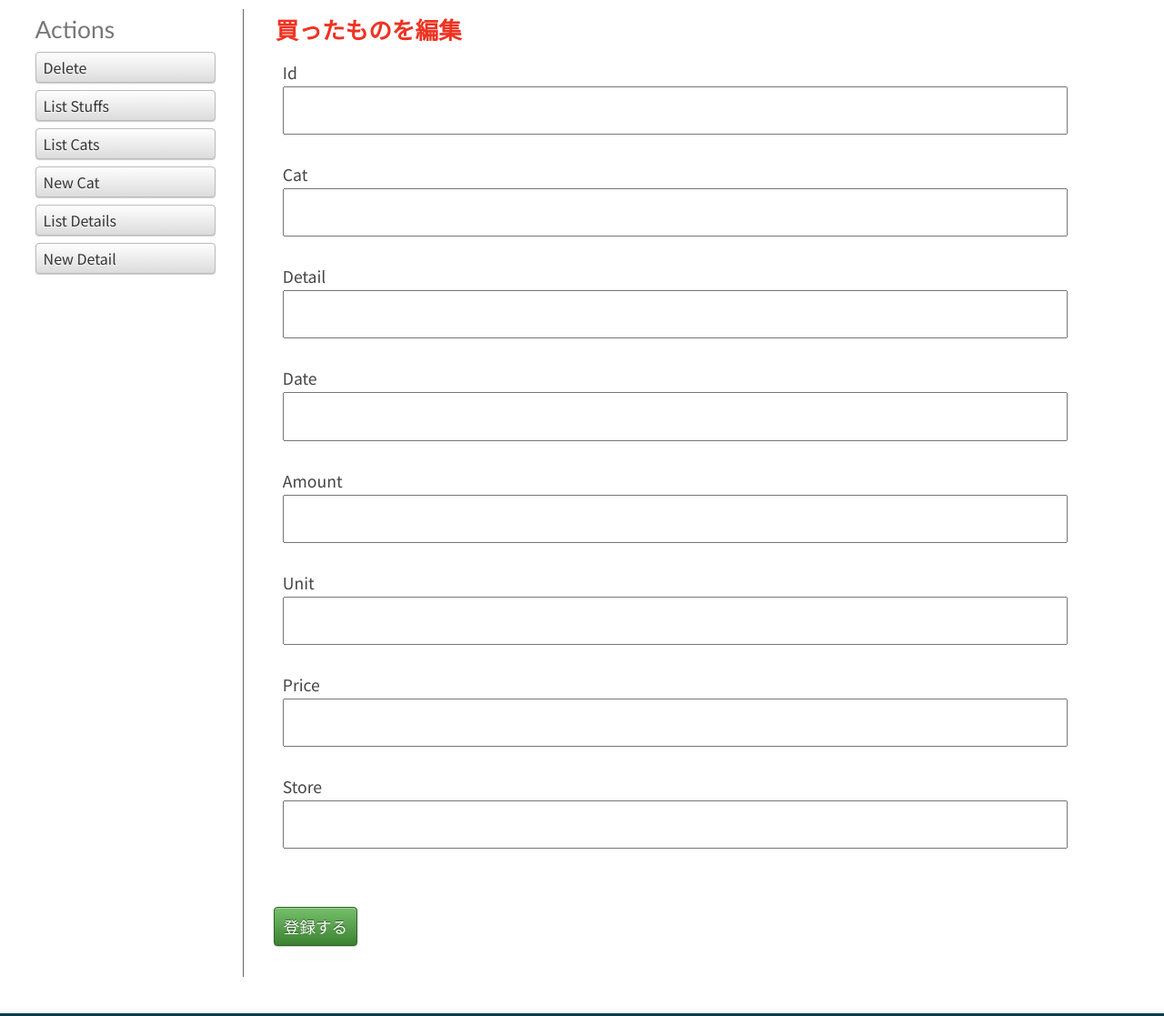
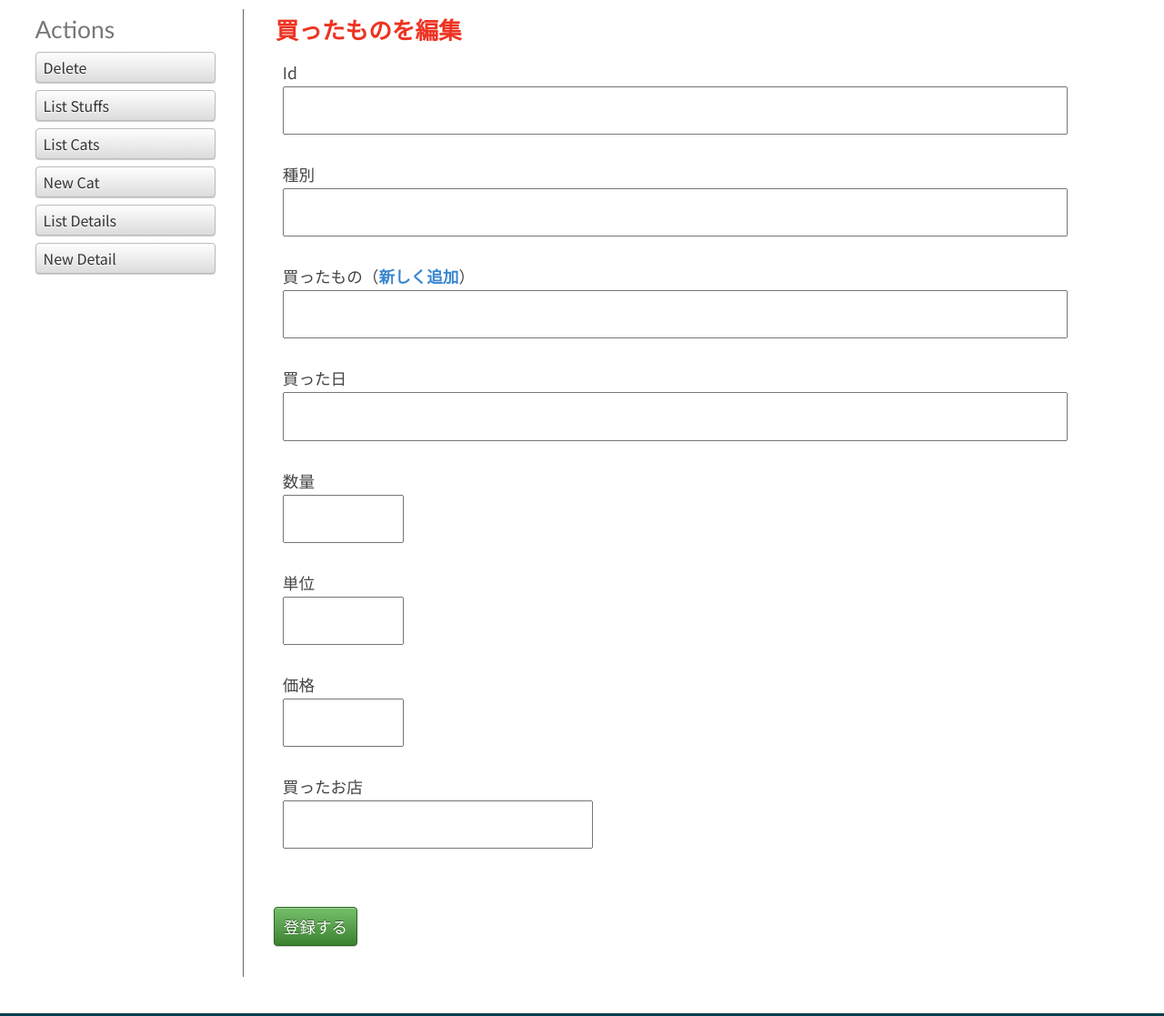
Before and after one commit to como-como/ihav, a CakePHP app: the page made by app/View/Stuffs/edit.ctp in a window 1280 px wide. Shown: the part 48-1165 px from the top of the page at 91% size. Run offline with PHP 8.4 and a stand-in for CakePHP, Linux system fonts and the light colour scheme; the template is opened without the code that fills it, so the values that code supplies are empty; form fields are guessed from the names that the template uses; some libraries are stand-ins or nearby versions.

```diff
--- a/app/View/Stuffs/edit.ctp
+++ b/app/View/Stuffs/edit.ctp
@@ -4,13 +4,31 @@
 		<legend><?php echo __('買ったものを編集'); ?></legend>
 	<?php
 		echo $this->Form->input('id');
-		echo $this->Form->input('cat_id');
-		echo $this->Form->input('detail_id');
-		echo $this->Form->input('date');
-		echo $this->Form->input('amount');
-		echo $this->Form->input('unit');
-		echo $this->Form->input('price');
-		echo $this->Form->input('store');
+		echo $this->Form->input('cat_id', array(
+			'label' => '種別'
+		));
+		echo $this->Form->input('detail_id', array(
+			'label' => '買ったもの（<a href="../details/add" target="_blank">新しく追加</a>）'
+		));
+		echo $this->Form->input('date', array(
+			'label' => '買った日'
+		));
+		echo $this->Form->input('amount', array(
+			'label' => '数量',
+			'class' => 'input_s'
+		));
+		echo $this->Form->input('unit', array(
+			'label' => '単位',
+			'class' => 'input_s'
+		));
+		echo $this->Form->input('price', array(
+			'label' => '価格',
+			'class' => 'input_s'
+		));
+		echo $this->Form->input('store', array(
+			'label' => '買ったお店',
+			'class' => 'input_l'
+		));
 	?>
 	</fieldset>
 <?php echo $this->Form->end(__('登録する')); ?>
```
Also changed, not shown: app/Controller/StuffsController.php (+28 -20 lines), app/Model/Stuff.php (+8 -4 lines).
